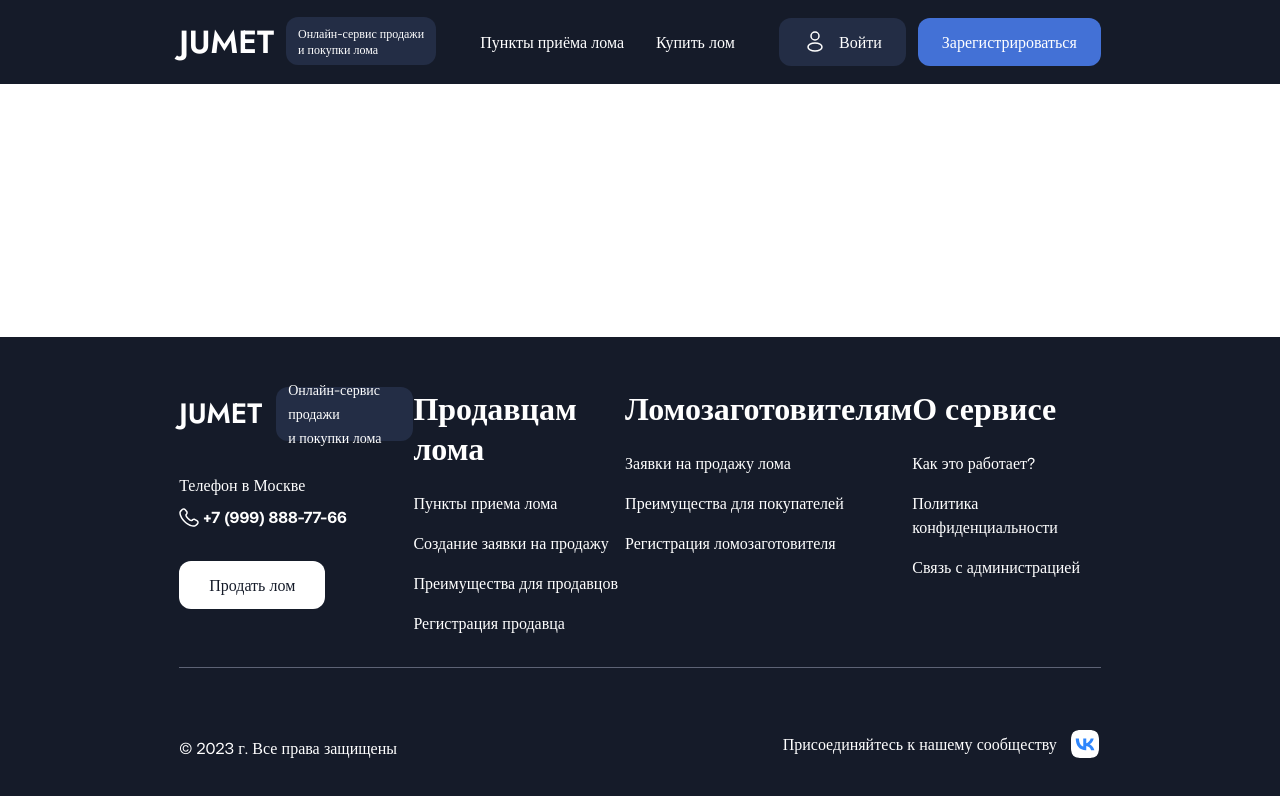
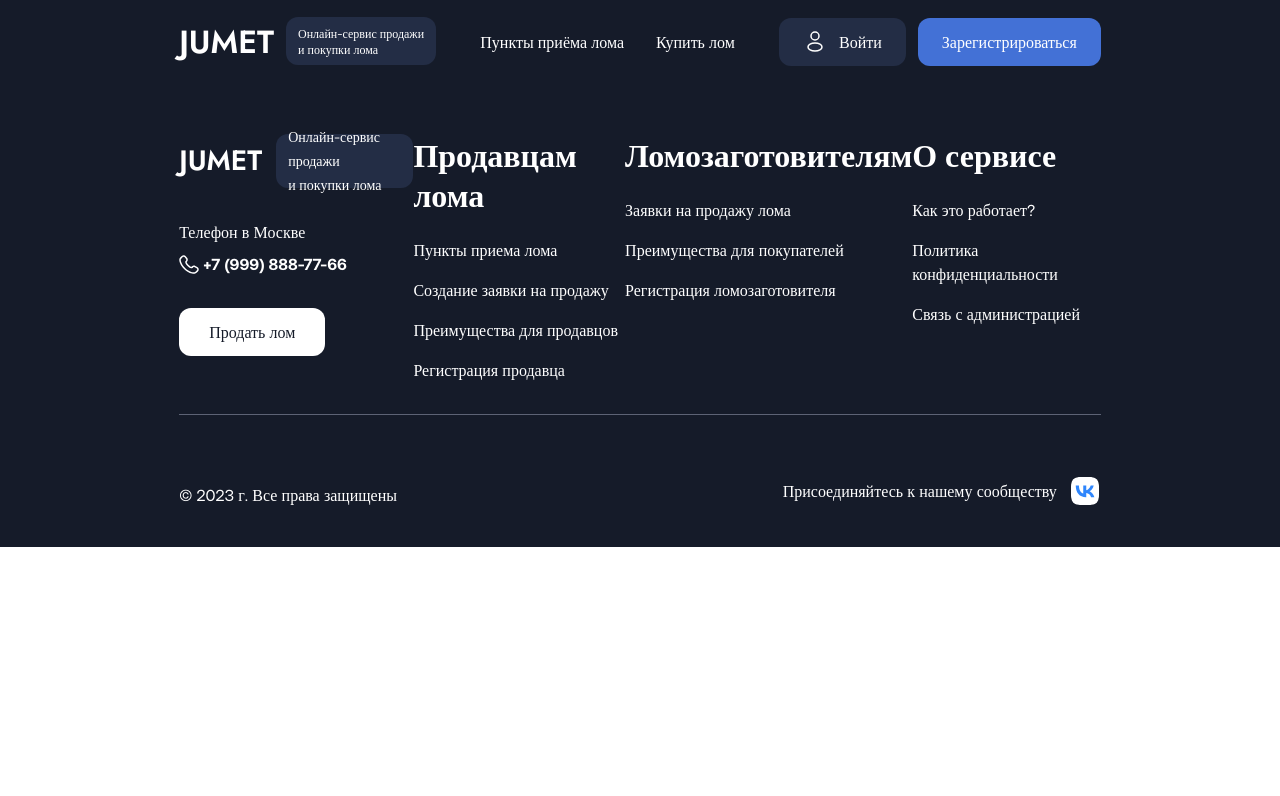
Before and after one commit to ItsNotMe2099/jumet-frontend, a Next.js app: page / in a window 1280 px wide. Shown: the top 796 px of the page. Built offline with nearby package versions, Linux system fonts and the light colour scheme.

Commit message:
Sticky header

```diff
--- a/components/layout/Footer/index.module.scss
+++ b/components/layout/Footer/index.module.scss
@@ -1,7 +1,6 @@
 @import "styles/index";
 
 .root {
-    position: relative;
     background-color: $dark500;
     display: flex;
     align-items: center;
--- a/components/layout/Header/index.tsx
+++ b/components/layout/Header/index.tsx
@@ -3,20 +3,23 @@ import styles from './index.module.scss'
 import Button from '@/components/ui/Button'
 import UserSvg from '@/components/svg/UserSvg'
 import { colors } from '@/styles/variables'
+import { forwardRef } from 'react'
+import { Sticky } from 'react-sticky'
 
 interface Props {
-
+  isSticky?: boolean
+  restProps?: any
 }
-
-export default function Header(props: Props) {
 
   const menuNotAuth = [
     { link: '', label: 'Пункты приёма лома' },
     { link: '', label: 'Купить лом' },
   ]
 
+  const HeaderInner = forwardRef<HTMLDivElement, Props & { style?: any, distanceFromTop?: number }>((props, ref) => {
+
     return (
-    <div className={styles.root}>
+      <div className={styles.root} ref={ref} style={props.style} {...(props.restProps ?? {})}>
         <div className={styles.container}>
           <div className={styles.left}>
             <div className={styles.logo}>
@@ -45,4 +48,15 @@ export default function Header(props: Props) {
         </div>
       </div>
     )
+
+  })
+
+HeaderInner.displayName = 'HeaderInner'
+export default function Header(props: Props) {
+
+  if (props.isSticky) {
+    return <Sticky>{({ style, isSticky, ...rest }) => <HeaderInner {...props} restProps={rest} style={style} />}</Sticky>
+  } else {
+    return <HeaderInner {...props} />
   }
+}
--- a/components/layout/Layout/index.tsx
+++ b/components/layout/Layout/index.tsx
@@ -1,6 +1,7 @@
 import Footer from '../Footer'
 import Header from '../Header'
 import styles from './index.module.scss'
+import { StickyContainer } from 'react-sticky'
 
 interface Props {
   children?: React.ReactNode
@@ -10,9 +11,11 @@ export default function Layout({ children }: Props) {
 
   return (
     <div className={styles.root}>
-      <Header />
-      {children}
-      <Footer />
+      <StickyContainer>
+        <Header isSticky />
+        {children}
+        <Footer />
+      </StickyContainer>
     </div>
   )
 }
--- a/package.json
+++ b/package.json
@@ -16,6 +16,7 @@
     "date-fns": "^2.29.3",
     "eslint": "8.38.0",
     "eslint-config-next": "13.3.0",
+    "eslint-plugin-unused-imports": "^2.0.0",
     "formik": "^2.2.9",
     "next": "13.3.0",
     "normalize.css": "^8.0.1",
@@ -25,6 +26,7 @@
     "react-dom": "18.2.0",
     "react-modal": "^3.16.1",
     "react-remove-scroll": "^2.5.5",
+    "react-sticky": "^6.0.3",
     "react-switch": "^7.0.0",
     "sass": "^1.61.0",
     "spinners-react": "^1.0.7",
@@ -32,6 +34,7 @@
   },
   "devDependencies": {
     "@types/date-fns": "^2.6.0",
-    "@types/react-modal": "^3.13.1"
+    "@types/react-modal": "^3.13.1",
+    "@types/react-sticky": "^6.0.4"
   }
 }
--- a/pages/index.tsx
+++ b/pages/index.tsx
@@ -1,6 +1,5 @@
 import Layout from '@/components/layout/Layout'
-import styles from './index.module.scss'
-import Button from '@/components/ui/Button'
+//import styles from './index.module.scss'
 
 export default function Index() {
   return (
```
Also changed, not shown: 1 other file (tests, documents, lock files or other folders). Lines whose indentation alone changed are shown as unchanged.
